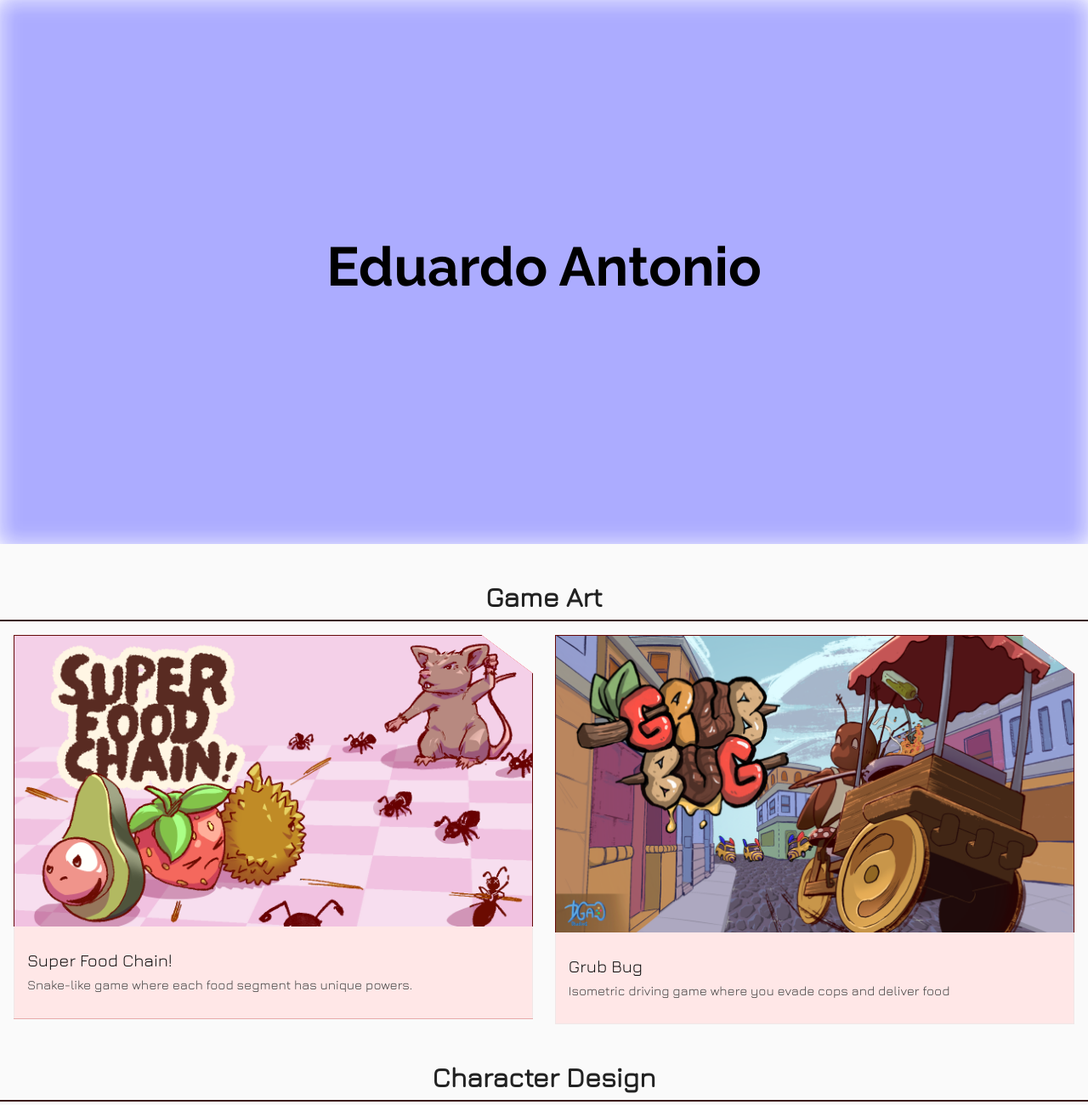
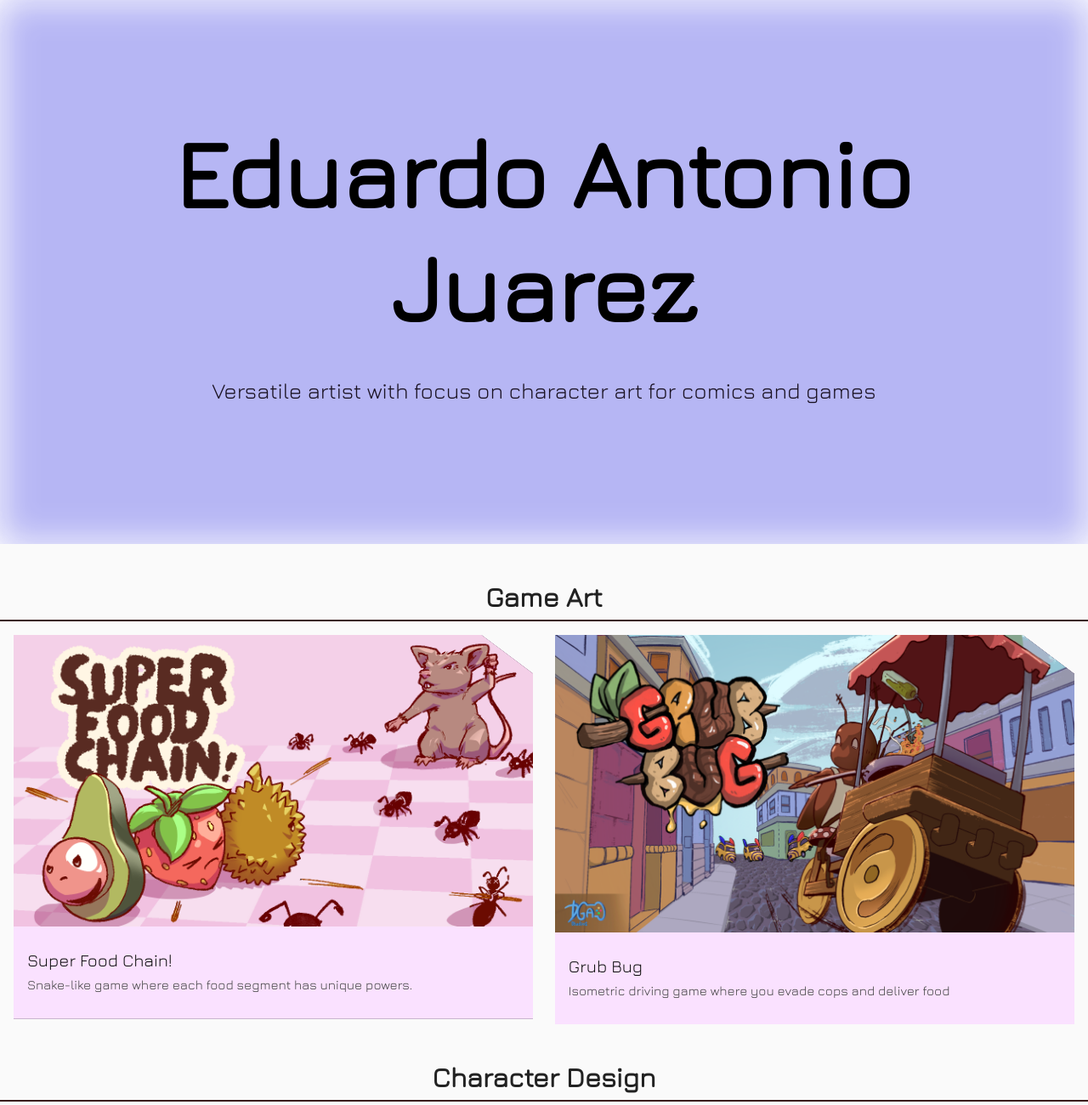
Before and after one commit to eantoniojuarez/eantoniojuarez, an Astro site: page / in a window 1280 px wide. Shown: the top 1300 px of the page at 85% size. Built offline with nearby package versions, Linux system fonts and the light colour scheme; Astro itself is replaced by a stand-in of ours.

Commit message:
adjust readability

```diff
--- a/src/components/SidebarTitles.astro
+++ b/src/components/SidebarTitles.astro
@@ -27,7 +27,7 @@ const base = import.meta.env.BASE_URL.endsWith('/')
             <h2 class="nav-title">VIDEO GAME ART</h2>
         </a>
         <a href=`${base}projects/Super_Food_Chain` class="nav-caption-link">
-            <h3 class="nav-caption">SUPER FOOD CHAIN</h3>
+            <h3 class="nav-caption">SUPER FOOD CHAIN!</h3>
         </a>
         <a href=`${base}projects/Grub_Bug` class="nav-caption-link">
             <h3 class="nav-caption">GRUB BUG</h3>
--- a/src/components/Title.astro
+++ b/src/components/Title.astro
@@ -31,7 +31,7 @@ const { title, caption, image } = Astro.props;
 }
 
 #container {
-  font-family: Inter, Roboto, 'Helvetica Neue', Arial, sans-serif;
+  font-family: "Raleway", sans-serif;
   position: relative;
   width: 100%;
   overflow: hidden;
@@ -45,7 +45,7 @@ const { title, caption, image } = Astro.props;
   background-image: var(--hero-img);
   background-size: cover;
   background-position: center;
-  filter: blur(10px);
+  filter: blur(20px) contrast(75%);
   z-index: -1;
   opacity: 0.6;
 }
@@ -76,9 +76,9 @@ const { title, caption, image } = Astro.props;
 }
 
 .hero-title {
-  font-size: clamp(2rem, 5vw, 5rem);
+  font-size: clamp(2rem, 7rem, 12rem);
   margin: 0;
-  font-family: "Raleway", sans-serif;
+  font-family: "Jura", sans-serif;
   font-weight: 700;
 }
 
@@ -86,7 +86,7 @@ const { title, caption, image } = Astro.props;
   font-size: clamp(1rem, 2vw, 2rem);
   margin-top: 0.75rem;
   line-height: 1.4;
-  color: #3b3b3b;
+  color: #1a1222;
   font-family: "Jura", sans-serif;
 }
 </style>
--- a/src/components/cardPage.astro
+++ b/src/components/cardPage.astro
@@ -101,7 +101,7 @@ const base = import.meta.env.BASE_URL.endsWith('/')
   flex-direction: column;
   clip-path: var(--clip-shape);
   box-sizing: border-box;
-    background: #fc0a0a;
+    background: #3c1b46;
 }
 .project-card-link {
   clip-path: var(--clip-shape);
@@ -112,6 +112,7 @@ const base = import.meta.env.BASE_URL.endsWith('/')
   flex: 1 1 calc(33.333% - 5rem);
   flex-shrink: 1;
   max-width: clamp(2rem, 50vw, 70rem);
+
 
   transition: transform 0.25s ease, box-shadow 0.25s ease;
 }
@@ -129,7 +130,7 @@ const base = import.meta.env.BASE_URL.endsWith('/')
   content: "";
   position: absolute;
   inset: 0;
-  border: 1px solid #660a0a;
+  color: 2px solid #660a0a;
   clip-path: var(--clip-shape);
   z-index: 1;
   pointer-events: none;
@@ -149,7 +150,7 @@ const base = import.meta.env.BASE_URL.endsWith('/')
 .project-content {
   position: relative;
   z-index: 2;
-  background: rgba(255,255,255,0.9);
+  background: rgba(250, 225, 255, 1);
   padding: 1rem;
 }
 
--- a/src/pages/about.astro
+++ b/src/pages/about.astro
@@ -44,7 +44,7 @@ I have a personal comic book project I am working on which makes up a lot of thi
 
   .blur-box {
     background-color: rgba(255, 255, 255, 0.5);
-    backdrop-filter: blur(12px);
+    backdrop-filter: blur(12px) contrast(70%);
     -webkit-backdrop-filter: blur(12px);
     padding: 2rem;
     margin: 1rem;
--- a/src/pages/index.astro
+++ b/src/pages/index.astro
@@ -79,6 +79,6 @@ const sections = [
 
 
 
-  <Title title="Eduardo Antonio" caption="" image={cover.src}/>
+  <Title title="Eduardo Antonio Juarez" caption="Versatile artist with focus on character art for comics and games" image={cover.src}/>
   <CardPage sections={sections} />
   <Footer />
```
